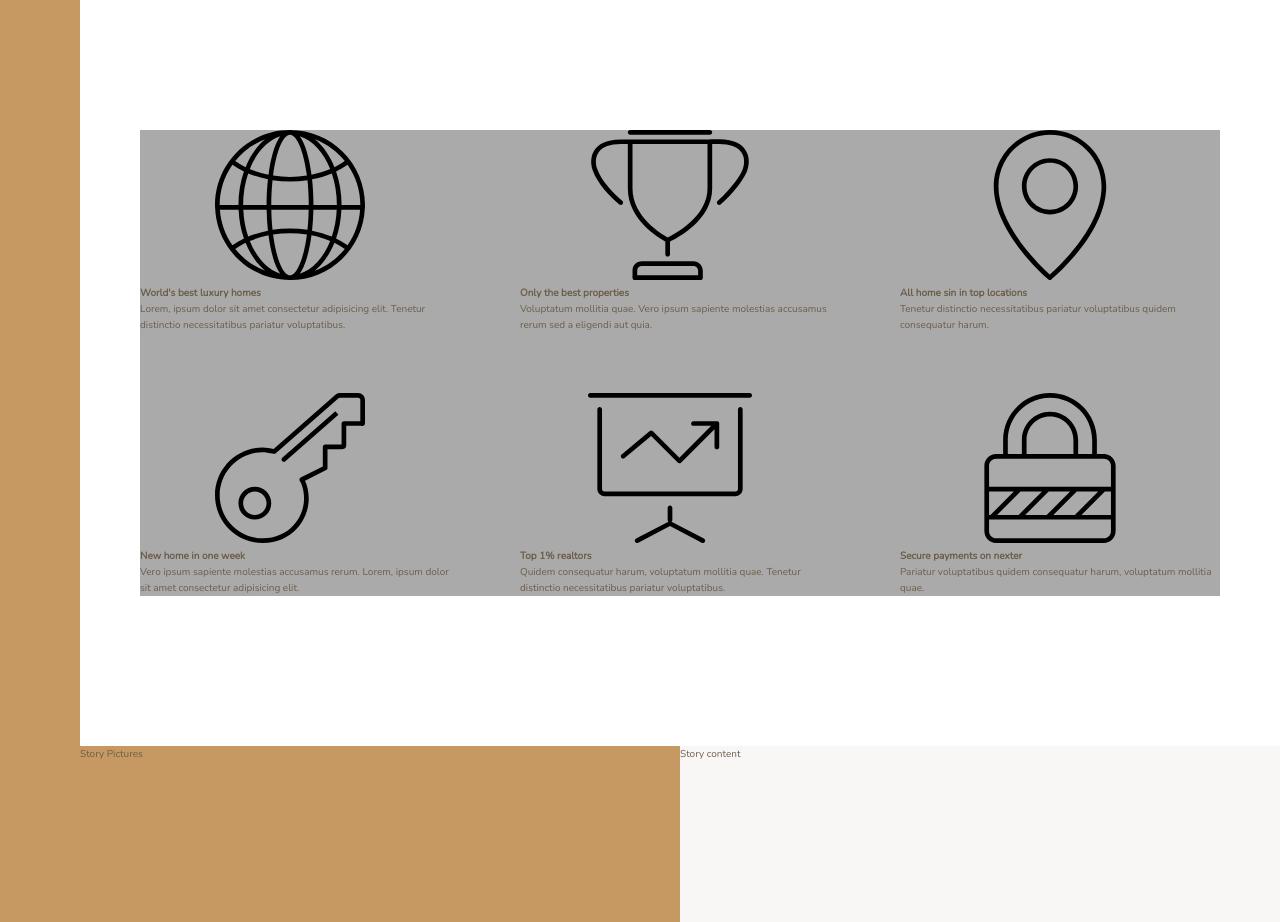
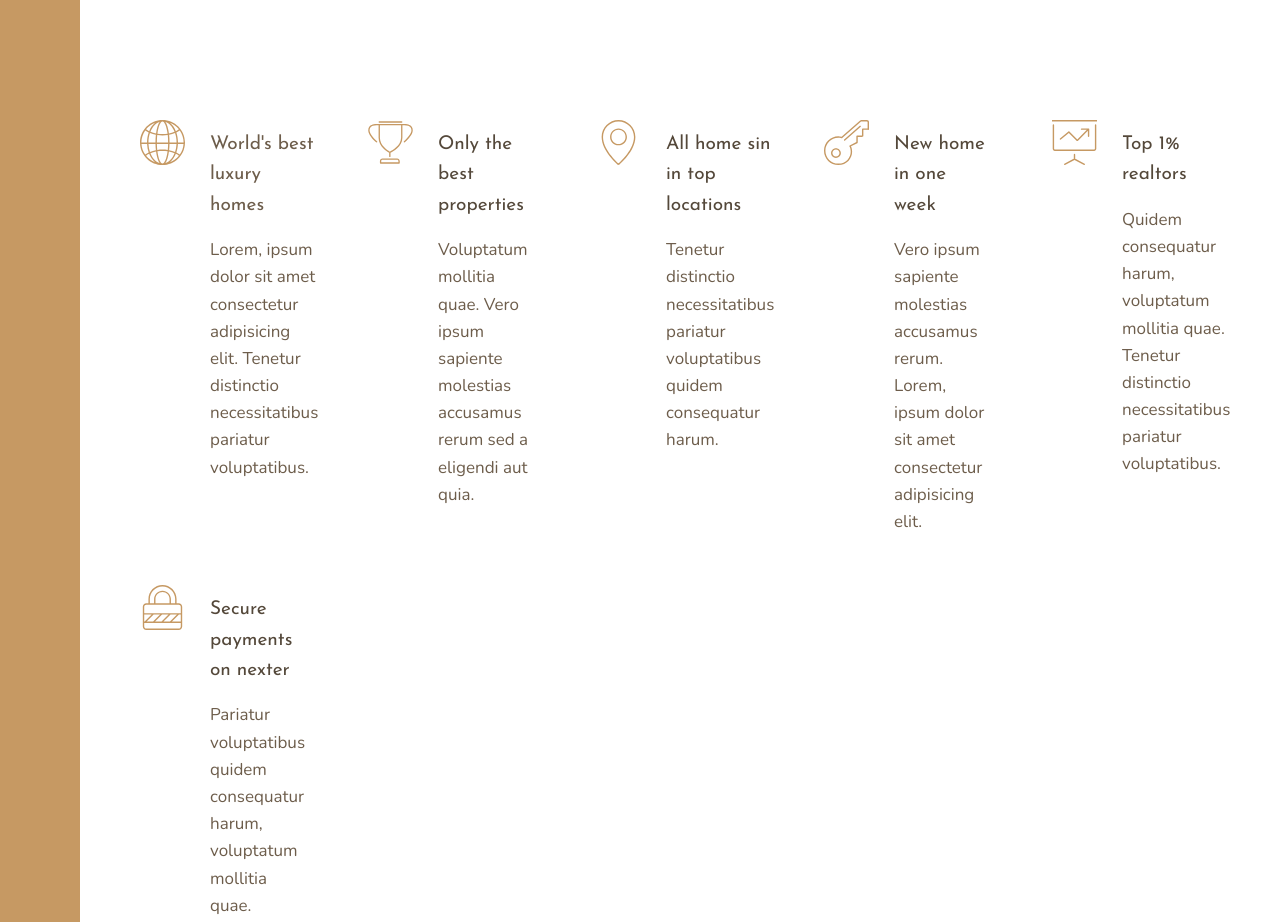
Before and after one commit to Larrygf02/nexter, a website: page index.html in a window 1280 px wide. Shown: the part 660-1582 px from the top of the page. Drawn offline with nearby package versions, Linux system fonts and the light colour scheme.

Commit message:
Building features +1

```diff
--- a/index.html
+++ b/index.html
@@ -33,35 +33,35 @@
                 <svg class="feature__icon">
                     <use xlink:href="img/sprite.svg#icon-trophy"></use>
                 </svg>
-                <h4 class="heading-4">Only the best properties</h4>
+                <h4 class="heading-4 heading-4--dark">Only the best properties</h4>
                 <p class="feature__text">Voluptatum mollitia quae. Vero ipsum sapiente molestias accusamus rerum sed a eligendi aut quia.</p>
             </div>
             <div class="feature">
                 <svg class="feature__icon">
                     <use xlink:href="img/sprite.svg#icon-map-pin"></use>
                 </svg>
-                <h4 class="heading-4">All home sin in top locations</h4>
+                <h4 class="heading-4 heading-4--dark">All home sin in top locations</h4>
                 <p class="feature__text">Tenetur distinctio necessitatibus pariatur voluptatibus quidem consequatur harum.</p>
             </div>
             <div class="feature">
                 <svg class="feature__icon">
                     <use xlink:href="img/sprite.svg#icon-key"></use>
                 </svg>
-                <h4 class="heading-4">New home in one week</h4>
+                <h4 class="heading-4 heading-4--dark">New home in one week</h4>
                 <p class="feature__text">Vero ipsum sapiente molestias accusamus rerum. Lorem, ipsum dolor sit amet consectetur adipisicing elit.</p>
             </div>
             <div class="feature">
                 <svg class="feature__icon">
                     <use xlink:href="img/sprite.svg#icon-presentation"></use>
                 </svg>
-                <h4 class="heading-4">Top 1% realtors</h4>
+                <h4 class="heading-4 heading-4--dark">Top 1% realtors</h4>
                 <p class="feature__text">Quidem consequatur harum, voluptatum mollitia quae. Tenetur distinctio necessitatibus pariatur voluptatibus.</p>
             </div>
             <div class="feature">
                 <svg class="feature__icon">
                     <use xlink:href="img/sprite.svg#icon-lock"></use>
                 </svg>
-                <h4 class="heading-4">Secure payments on nexter</h4>
+                <h4 class="heading-4 heading-4--dark">Secure payments on nexter</h4>
                 <p class="feature__text">Pariatur voluptatibus quidem consequatur harum, voluptatum mollitia quae.</p>
             </div>
         </section>
--- a/sass/_features.scss
+++ b/sass/_features.scss
@@ -1,9 +1,28 @@
 .features {
-    background-color: $color-grey-light-2;
     grid-column: center-start / center-end;
 
     margin: 15rem 0;
     display: grid;
-    grid-template-columns: repeat(3, 1fr);
+    //grid-template-columns: repeat(3, 1fr);
+    grid-template-columns: repeat(auto-fit, minmax(15rem, 1fr));
     grid-gap: 6rem;
+    align-items: start;
 }
+
+.feature {
+    display: grid;
+    grid-template-columns: min-content 1fr;
+    grid-row-gap: 1.5rem;
+    grid-column-gap: 2.5rem;
+    &__icon {
+        fill: $color-primary;
+        width: 4.5rem;
+        height: 4.5rem;
+        grid-row: 1 / span 2;
+        transform: translateY(-1rem);
+    }
+
+    &__text {
+        font-size: 1.7rem;
+    }
+}
--- a/sass/_typography.scss
+++ b/sass/_typography.scss
@@ -0,0 +1,28 @@
+%heading {
+    font-family: $font-display;
+    font-weight: 400;
+}
+
+.heading-1 {
+    @extend %heading;
+}
+
+.heading-2 {
+    @extend %heading;
+}
+
+.heading-3 {
+    @extend %heading;
+}
+
+.heading-4 {
+    @extend %heading;
+    font-size: 1.9rem;
+
+    &--light {
+        color: $color-grey-light-1;
+    }
+    &--dark {
+        color: $color-grey-dark-1;
+    }
+}
```
Also changed, not shown: css/style.css.
